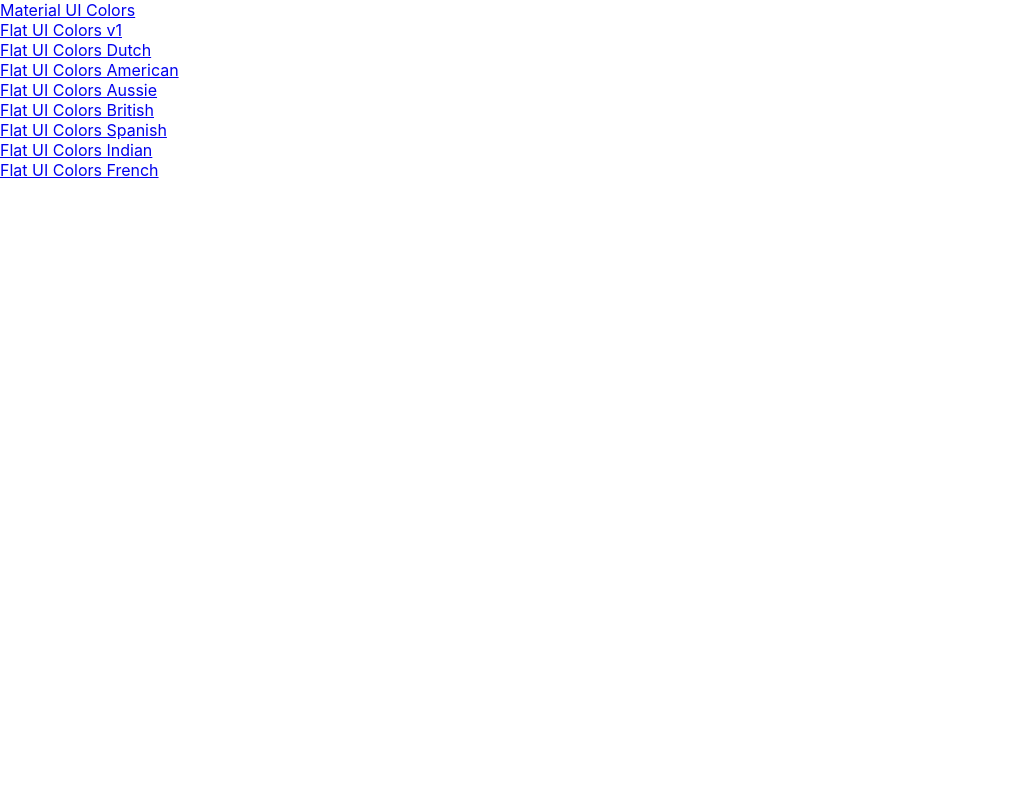
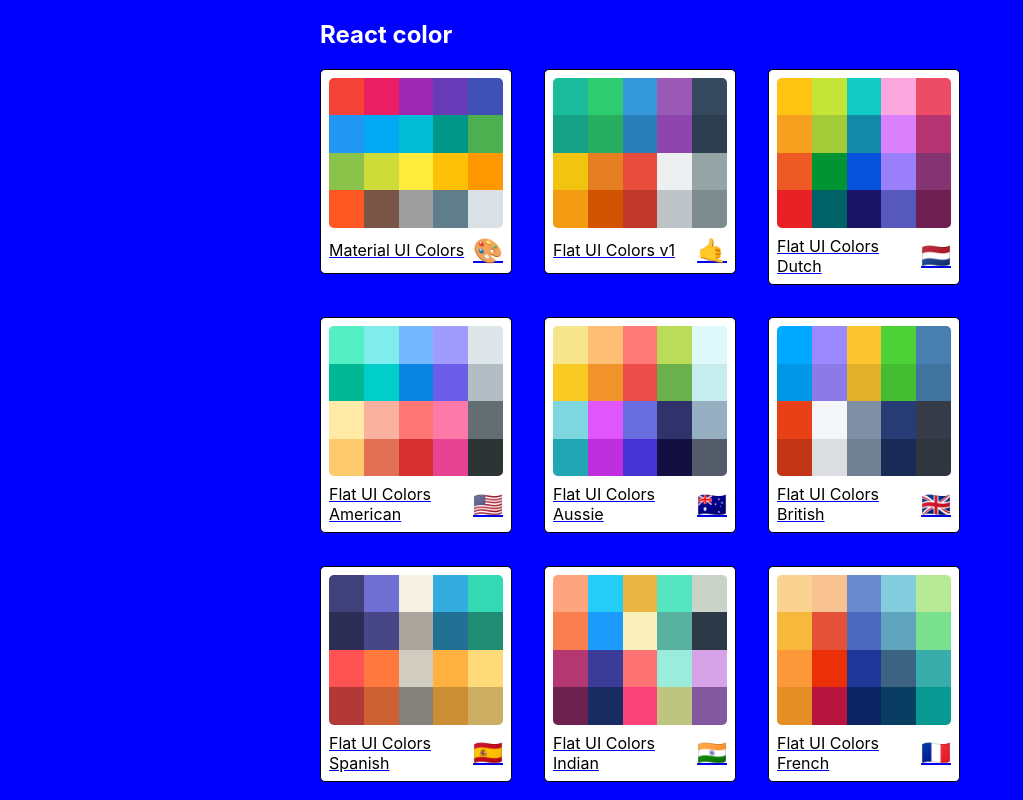
Before and after one commit to mihailKuzmintsev/reactColorPicker, a React (Create React App) app: page / in a window 1280 px wide. Shown: the whole page, without its empty margins (0-1023 px from the left). Built offline with nearby package versions, Linux system fonts and the light colour scheme.

Commit message:
Add MiniPalette and Styling

```diff
--- a/package.json
+++ b/package.json
@@ -5,6 +5,7 @@
   "dependencies": {
     "@material-ui/core": "^3.9.3",
     "@material-ui/icons": "^3.0.2",
+    "@material-ui/styles": "^3.0.0-alpha.10",
     "chroma-js": "^2.0.3",
     "rc-slider": "^8.6.9",
     "react": "^16.8.6",
--- /dev/null
+++ b/src/components/MiniPalette/MiniPalette.js
@@ -0,0 +1,64 @@
+import React from "react";
+import { withStyles } from "@material-ui/styles";
+
+const styles = {
+  root: {
+    backgroundColor: "white",
+    border: "1px solid black",
+    borderRadius: "5px",
+    position: "relative",
+    padding: "0.5rem",
+    overflow: "hidden"
+  },
+  colors: {
+    backgroundColor: "#dae1e4",
+    height: "150px",
+    width: "100%",
+    borderRadius: "5px",
+    overflow: "hidden",
+    display: "flex",
+    flexWrap: "wrap"
+  },
+  title: {
+    display: "flex",
+    justifyContent: "space-between",
+    alignItems: "center",
+    margin: "0",
+    color: "black",
+    fontSize: "1rem",
+    paddingTop: "0.5rem"
+  },
+  emoji: {
+    marginLeft: "0.5rem",
+    fontSize: "1.5rem"
+  },
+  miniColor: {
+    height: "25%",
+    width: "20%",
+    display: "inline-block"
+  }
+};
+
+function MiniPalette(props) {
+  const { classes, paletteName, emoji, colors } = props;
+
+  const miniColors = colors.map(color => (
+    <div
+      className={classes.miniColor}
+      style={{ backgroundColor: color.color }}
+      key={color.name}
+    />
+  ));
+
+  return (
+    <div className={classes.root}>
+      <div className={classes.colors}>{miniColors}</div>
+      <div className={classes.title}>
+        {paletteName}
+        <span className={classes.emoji}>{emoji}</span>
+      </div>
+    </div>
+  );
+}
+
+export default withStyles(styles)(MiniPalette);
--- /dev/null
+++ b/src/components/MiniPalette/index.js
@@ -0,0 +1,3 @@
+import MiniPalette from "./MiniPalette";
+
+export default MiniPalette;
--- a/src/components/PaletteList/PaletteList.js
+++ b/src/components/PaletteList/PaletteList.js
@@ -1,20 +1,58 @@
-import React, { Component } from 'react';
-import { Link } from 'react-router-dom';
+import React, { Component } from "react";
+import { Link } from "react-router-dom";
+import MiniPalette from "../MiniPalette";
+import { withStyles } from "@material-ui/styles";
+
+const styles = {
+  root: {
+    backgroundColor: "blue",
+    height: "100vh",
+    display: "flex",
+    alignItems: "flex-start",
+    justifyContent: "center"
+  },
+  container: {
+    width: "50%",
+    display: "flex",
+    alignItems: "flex-start",
+    flexDirection: "column",
+    flexWrap: "wrap"
+  },
+  nav: {
+    display: "flex",
+    justifyContent: "space-between",
+    width: "100%",
+    color: "white"
+  },
+  palettes: {
+    width: "100%",
+    display: "grid",
+    gridTemplateColumns: "repeat(3,30%)",
+    gridGap: "5%"
+  }
+};
 
 class PaletteList extends Component {
   render() {
-    const { palettes } = this.props;
+    const { palettes, classes } = this.props;
 
     return (
-      <div>
-        {palettes.map(palette => (
-          <div>
-            <Link to={`/palette/${palette.id}`}>{palette.paletteName}</Link>
+      <div className={classes.root}>
+        <div className={classes.container}>
+          <nav className={classes.nav}>
+            <h1>React color</h1>
+          </nav>
+          <div className={classes.palettes}>
+            {palettes.map(palette => (
+              <Link to={`/palette/${palette.id}`}>
+                <MiniPalette {...palette} />
+              </Link>
+            ))}
           </div>
-        ))}
+        </div>
       </div>
     );
   }
 }
 
-export default PaletteList;
+export default withStyles(styles)(PaletteList);
```
Also changed, not shown: src/components/MiniPalette/MiniPalette.css (added), 1 other file (tests, documents, lock files or other folders).
